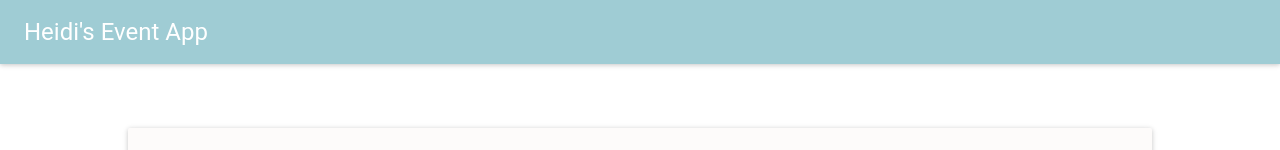
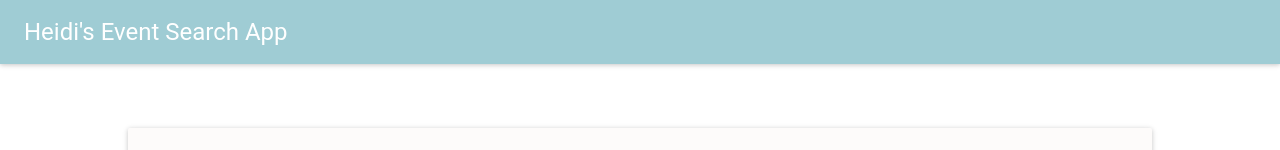
Before and after one commit to heidixpoon/EventsApp_React_Mongo, a React app: page / in a window 1280 px wide. Shown: the top 150 px of the page. Built offline with nearby package versions, Linux system fonts and the light colour scheme; no server answers; the HTML template or start-up script is replaced by a standard one.

Commit message:
changed title

```diff
--- a/client/src/index.jsx
+++ b/client/src/index.jsx
@@ -69,7 +69,7 @@ class App extends React.Component {
       <MuiThemeProvider>
         <div className="backdrop">
           <AppBar
-            title="Heidi's Event App"
+            title="Heidi's Event Search App"
             showMenuIconButton = {false}
             style={{"backgroundColor": "#9FCCD4"}}
           />
```
